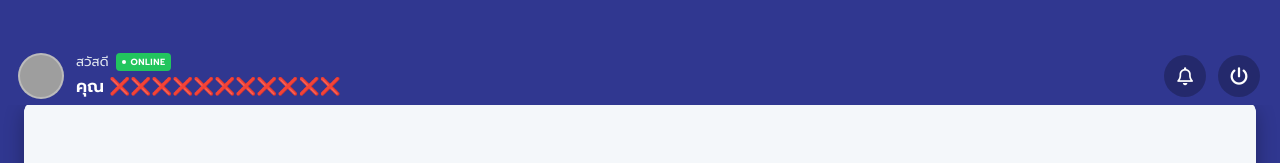
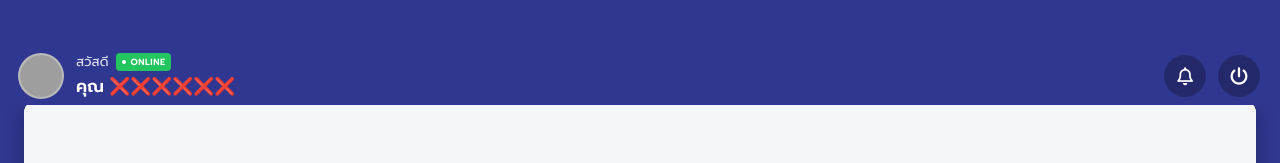
Before and after one commit to pppp167/dd, a plain HTML site: page index.html in a window 1280 px wide. Shown: the top 163 px of the page. Drawn offline with Linux system fonts and the light colour scheme; grey boxes are pictures that could not be loaded; a web font is replaced by a local one.

Commit message:
Update user name display in index.html

```diff
--- a/index.html
+++ b/index.html
@@ -507,7 +507,7 @@
           </div>
           <div class="user-text">
             <p>สวัสดี <span class="online-badge"><span class="online-dot"></span>ONLINE</span></p>
-            <h1>คุณ ❌❌❌❌❌❌❌❌❌❌❌</h1>
+            <h1>คุณ ❌❌❌❌❌❌</h1>
           </div>
         </div>
 
```
